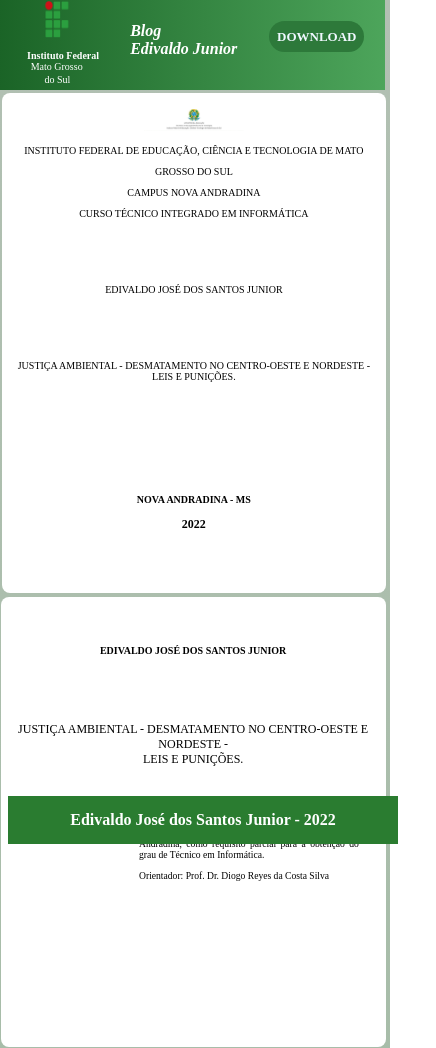
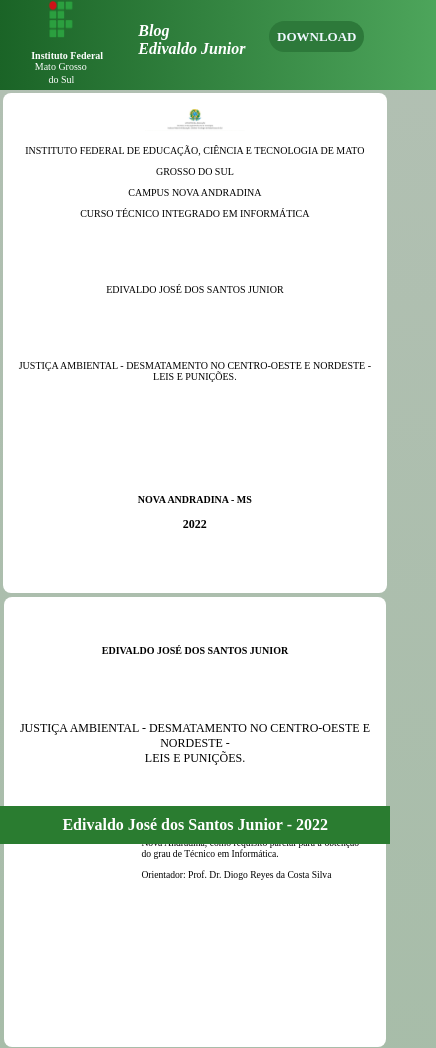
Before and after one commit to Edivaldo2004/ProjetoTcc, a plain HTML site: page index.html in a window 390 px wide. Shown: the top 1048 px of the page, 436 px wide, since content can reach past the window. Drawn offline with Linux system fonts and the light colour scheme.

Commit message:
Responsividade

```diff
--- a/css/media.css
+++ b/css/media.css
@@ -4,7 +4,7 @@
         display: flex;
         background-image: linear-gradient(to right,#1A6326, #4da55b );
         margin-top: -18px;
-        width: 104%;
+        width: 440px;
         height: 100px;
     }
     .logo-ifms{
@@ -71,7 +71,7 @@
         margin-top: 1%;
         text-align: center;
         border-radius: 8px;
-        margin-left: -6px;
+        margin-left: -5px;
     }
     .img2{
         margin-top: 4%;
@@ -90,11 +90,11 @@
 
     .second-development{
         height: 450px;
-        margin-left: -2%;
+        margin-left: -1%;
         background-color: #FFFFFF;
         text-align: center;
         border-radius: 8px;
-        width: 103%;
+        width: 102%;
         margin-top: 1%;
     }
     .second-text{
@@ -243,9 +243,10 @@
         display: flex;
         flex-direction: column;
         width: 100%;
-        height: 48px;
+        height: 38px;
         align-items: center;
         justify-content: center;
         vertical-align: middle;
+        margin-left: -2%;
     }
 }
--- a/css/style.css
+++ b/css/style.css
@@ -6,7 +6,7 @@ body{
     background-image: linear-gradient(to right,#1A6326, #4da55b );
     margin-top: -18px;
     margin-left: -12px;
-    width: 101%;
+    width: 1306px;
     height: 100px;
 }
 .logo-ifms{
@@ -255,9 +255,10 @@ footer {
     color: white;
     display: flex;
     flex-direction: column;
-    width: 100%;
+    width: 102%;
     height: 48px;
     align-items: center;
     justify-content: center;
     vertical-align: middle;
+    margin-left: -2%;
 }
```
